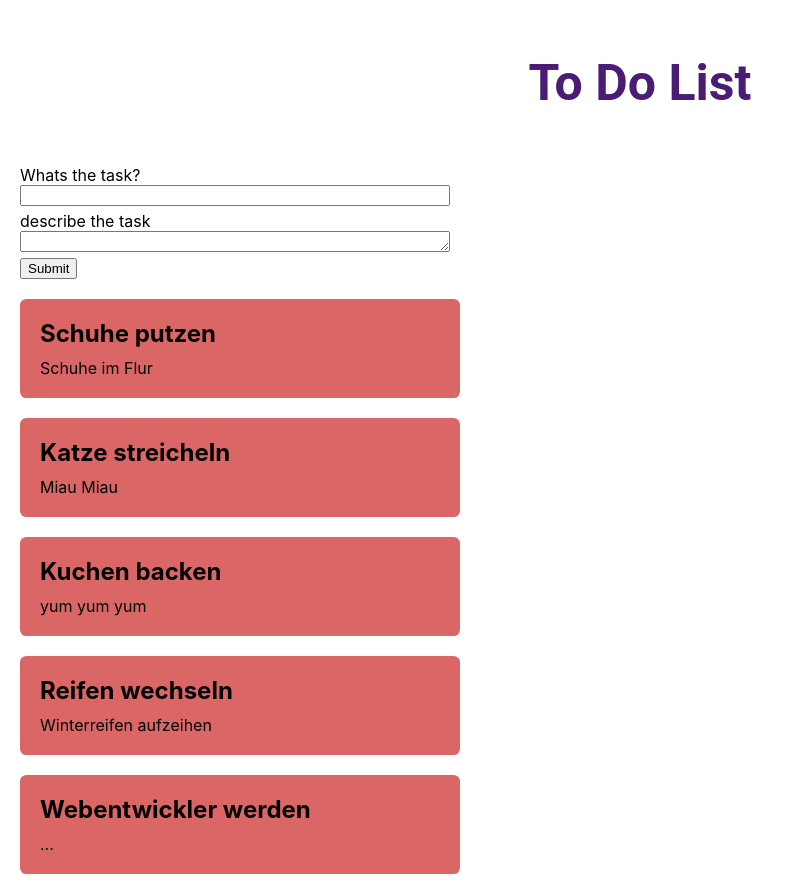
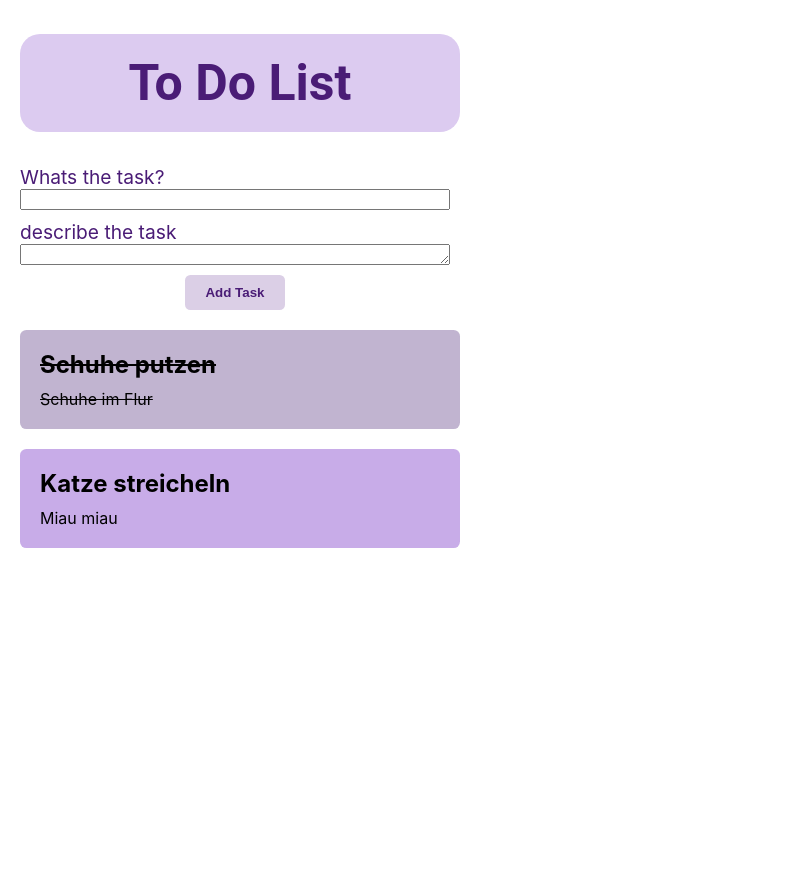
Before and after one commit to julialoeschel/ToDo-react-projekt, a React (Vite) app: page / in a window 1280 px wide. Shown: the whole page, without its empty margins (0-794 px from the left). After the commit the page ends 800 px from the top, so only its background shows below. Built offline with nearby package versions, Linux system fonts and the light colour scheme.

Commit message:
Clean and finsih form

```diff
--- a/src/app/App.tsx
+++ b/src/app/App.tsx
@@ -2,46 +2,41 @@ import React from 'react';
 import Title from './components/Title/Title';
 import Todo from './components/Todo/Todo';
 import AddToDo from './components/AddToDo/AddToDo';
+import { useState } from 'react';
 
 function App(): JSX.Element {
+  const [todos, setTodos] = useState([
+    {
+      isDone: true,
+      title: 'Schuhe putzen',
+      description: 'Schuhe im Flur',
+    },
+    {
+      isDone: false,
+      title: 'Katze streicheln',
+      description: 'Miau miau',
+    },
+  ]);
+
   function addToDoItem(todo: {
     title: string;
     description: string;
     isDone: boolean;
   }) {
-    console.log(todo);
+    setTodos([todo, ...todos]);
   }
 
   return (
     <>
       <Title>To Do List</Title>
       <AddToDo onSubmitfromApp={addToDoItem} />
-      <Todo
-        // isDone={true}
-        title={'Schuhe putzen'}
-        description={'Schuhe im Flur'}
-      ></Todo>
-      <Todo
-        // isDone={false}
-        title={'Katze streicheln'}
-        description={'Miau Miau'}
-      ></Todo>
-      <Todo
-        // isDone={true}
-        title={'Kuchen backen'}
-        description={'yum yum yum'}
-      ></Todo>
-      <Todo
-        // isDone={false}
-        title={'Reifen wechseln'}
-        description={'Winterreifen aufzeihen'}
-      ></Todo>
-      <Todo
-        // isDone={true}
-        title={'Webentwickler werden'}
-        description={'...'}
-      ></Todo>
-      {}
+      {todos.map((todo) => (
+        <Todo
+          title={todo.title}
+          description={todo.description}
+          isDone={todo.isDone}
+        ></Todo>
+      ))}
     </>
   );
 }
--- a/src/app/components/AddToDo/AddToDo.module.css
+++ b/src/app/components/AddToDo/AddToDo.module.css
@@ -8,4 +8,20 @@
 .input {
   display: grid;
   grid-template-columns: 2fr;
+  margin-bottom: 5px;
+  font-size: 1.2em;
+  color: rgb(74, 28, 118);
 }
+
+.submit {
+  background-color: rgb(219, 207, 230);
+  color: rgb(74, 28, 118);
+  font-weight: bold;
+  border: hidden;
+  padding: 10px 20px;
+  border-radius: 0.4em;
+}
+
+.submitlabel {
+  justify-self: center;
+}
--- a/src/app/components/AddToDo/AddToDo.tsx
+++ b/src/app/components/AddToDo/AddToDo.tsx
@@ -44,8 +44,8 @@ function AddToDo({ onSubmitfromApp }: AddToDoProps): JSX.Element {
           rows={1}
         ></textarea>
       </label>
-      <label>
-        <input type="submit" />
+      <label className={classes.submitlabel}>
+        <input type="submit" value="Add Task" className={classes.submit} />
       </label>
     </form>
   );
--- a/src/app/components/TaskList/TaskList.module.css
+++ /dev/null
@@ -1,4 +0,0 @@
-.tasklist {
-  background-color: rgb(218, 219, 240);
-  padding: 20px;
-}
--- a/src/app/components/Title/Title.module.css
+++ b/src/app/components/Title/Title.module.css
@@ -4,4 +4,8 @@
   font-family: Roboto, Lato, Helvetica, sans-serif;
   font-size: 50px;
   padding: 20px;
+  background-color: rgb(220, 203, 240);
+  width: 400px;
+  margin-left: 20px;
+  border-radius: 0.4em;
 }
--- a/src/app/components/Todo/Todo.module.css
+++ b/src/app/components/Todo/Todo.module.css
@@ -4,14 +4,15 @@
   margin: 20px;
   padding: 20px;
   border-radius: 0.4em;
+  background-color: rgb(193, 180, 208);
 }
 
 .green {
-  background-color: rgb(148, 199, 140);
+  text-decoration: line-through;
 }
 
 .red {
-  background-color: rgb(218, 102, 102);
+  background-color: rgb(200, 172, 232);
 }
 
 .h2 {
--- a/src/app/components/Todo/Todo.tsx
+++ b/src/app/components/Todo/Todo.tsx
@@ -1,23 +1,15 @@
-import React, { useState } from 'react';
+import React from 'react';
 import classes from './Todo.module.css';
 
 type ToDoProps = {
+  isDone: boolean;
   title: string;
   description: string;
 };
 
-function Todo({ title, description }: ToDoProps): JSX.Element {
-  const [isItDone, setisDone] = useState(false);
-
-  function unDo() {
-    setisDone(!isItDone);
-  }
-
+function Todo({ isDone, title, description }: ToDoProps): JSX.Element {
   return (
-    <div
-      onClick={() => unDo()}
-      className={`${classes.todo} ${isItDone ? classes.green : classes.red}`}
-    >
+    <div className={`${classes.todo} ${isDone ? classes.green : classes.red}`}>
       <h2 className={classes.h2}>{title}</h2>
       <span>{description}</span>
     </div>
--- a/src/app/globals.css
+++ b/src/app/globals.css
@@ -1,6 +1,8 @@
 ::before,
 ::after {
   box-sizing: border-box;
+  margin: 0;
+  padding: 0;
 }
 
 body {
```
Also changed, not shown: src/app/components/TaskList/TaskList.tsx (deleted, +0 -17 lines).
